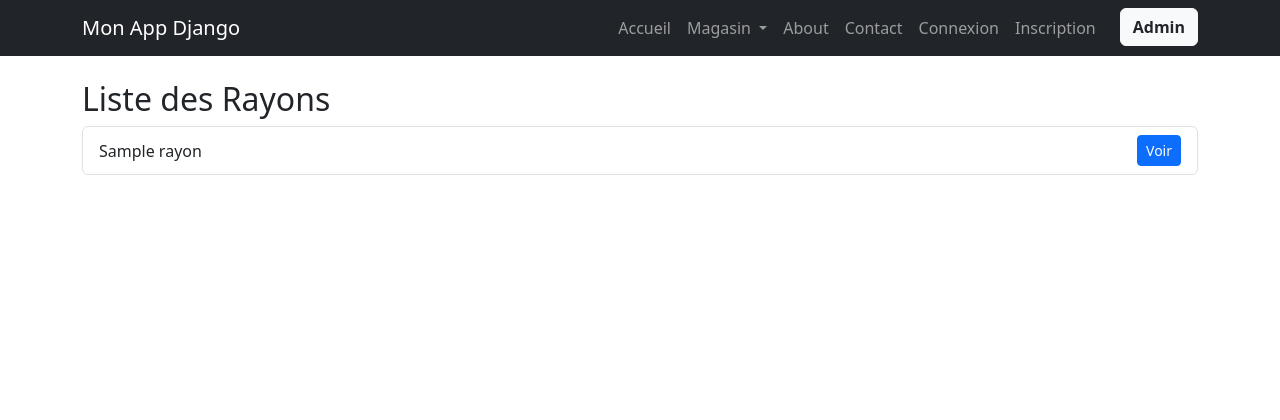
After one commit to AlexyWCK/Prog_Avanc-e_Django, a Django app: page /monApp/rayons/ in a window 1280 px wide. The commit adds this page. Shown: the top 420 px of the page. Run offline with Django 5.2, Linux system fonts and the light colour scheme; tables that the repository leaves empty hold one stand-in row (values such as "Sample post"); some libraries are stand-ins or nearby versions.

Commit message:
ajout rayon

```diff
--- a/TutoDjango/monApp/templates/monApp/base.html
+++ b/TutoDjango/monApp/templates/monApp/base.html
@@ -26,9 +26,10 @@
                         Magasin
                     </a>
                     <ul class="dropdown-menu" aria-labelledby="produitsDropdown">
-                        <li><a class="dropdown-item" href="{% url 'monApp:list_produits' %}">Tous les produits</a></li>
+                        <li><a class="dropdown-item" href="{% url 'monApp:list_produits' %}">Produits</a></li>
                         <li><a class="dropdown-item" href="{% url 'monApp:list_categories' %}">Catégories</a></li>
                         <li><a class="dropdown-item" href="{% url 'monApp:list_statuts' %}">Statuts</a></li>
+                        <li><a class="dropdown-item" href="{% url 'monApp:list_rayons' %}">Rayons</a></li>
                     </ul>
                 </li>
                 <li class="nav-item">
--- /dev/null
+++ b/TutoDjango/monApp/templates/monApp/list_rayons.html
@@ -0,0 +1,16 @@
+{% extends 'monApp/base.html' %}
+{% block title %}Rayons{% endblock %}
+
+{% block contenu %}
+<h2>Liste des Rayons</h2>
+<ul class="list-group">
+    {% for rayon in rayons %}
+    <li class="list-group-item d-flex justify-content-between align-items-center">
+        {{ rayon.nomRayon }}
+        <a href="{% url 'monApp:detail_rayon' rayon.pk %}" class="btn btn-primary btn-sm">Voir</a>
+    </li>
+    {% empty %}
+    <li class="list-group-item">Aucun rayon disponible</li>
+    {% endfor %}
+</ul>
+{% endblock %}
--- a/TutoDjango/monApp/urls.py
+++ b/TutoDjango/monApp/urls.py
@@ -19,6 +19,9 @@ urlpatterns = [
     path('statuts/', views.ListStatutsView.as_view(), name='list_statuts'),
     path('statut/<int:pk>/', views.StatutDetailView.as_view(), name='detail_statut'),
 
+    path('rayons/', views.ListRayonsView.as_view(), name='list_rayons'),
+    path('rayon/<int:pk>/', views.RayonDetailView.as_view(), name='detail_rayon'),
+
     path('login/', views.ConnectView.as_view(), name='login'),
     path('register/', views.RegisterView.as_view(), name='register'),
     path('logout/', views.DisconnectView.as_view(), name='logout'),
--- a/TutoDjango/monApp/views.py
+++ b/TutoDjango/monApp/views.py
@@ -6,7 +6,7 @@ from django.views.generic import TemplateView, ListView, DetailView
 from django.core.mail import send_mail
 from django.urls import reverse
 from django.contrib import messages
-from .models import Produit, Categorie, Statut
+from .models import Produit, Categorie, Statut, Rayon
 from .forms import ContactUsForm
 from django.shortcuts import render, redirect
 from .forms import ProduitForm
@@ -85,6 +85,26 @@ class StatutDetailView(DetailView):
         context['titremenu'] = f"Détails du statut : {self.object.libelle}"
         context['produits'] = self.object.produits.all()
         return context
+
+# --- Rayons ---
+
+class ListRayonsView(ListView):
+    model = Rayon
+    template_name = "monApp/list_rayons.html"
+    context_object_name = "rayons"
+
+class RayonDetailView(DetailView):
+    model = Rayon
+    template_name = "monApp/detail_rayon.html"
+    context_object_name = "rayon"
+
+    def get_context_data(self, **kwargs):
+        context = super().get_context_data(**kwargs)
+        # Produits dans ce rayon
+        context['produits'] = Produit.objects.filter(rayons=self.object)
+        context['titremenu'] = f"Rayon : {self.object.nomRayon}"
+        return context
+
 
 # --- Authentification ---
 
```
Also changed, not shown: TutoDjango/monApp/templates/monApp/detail_rayon.html (added, +20 -0 lines).
